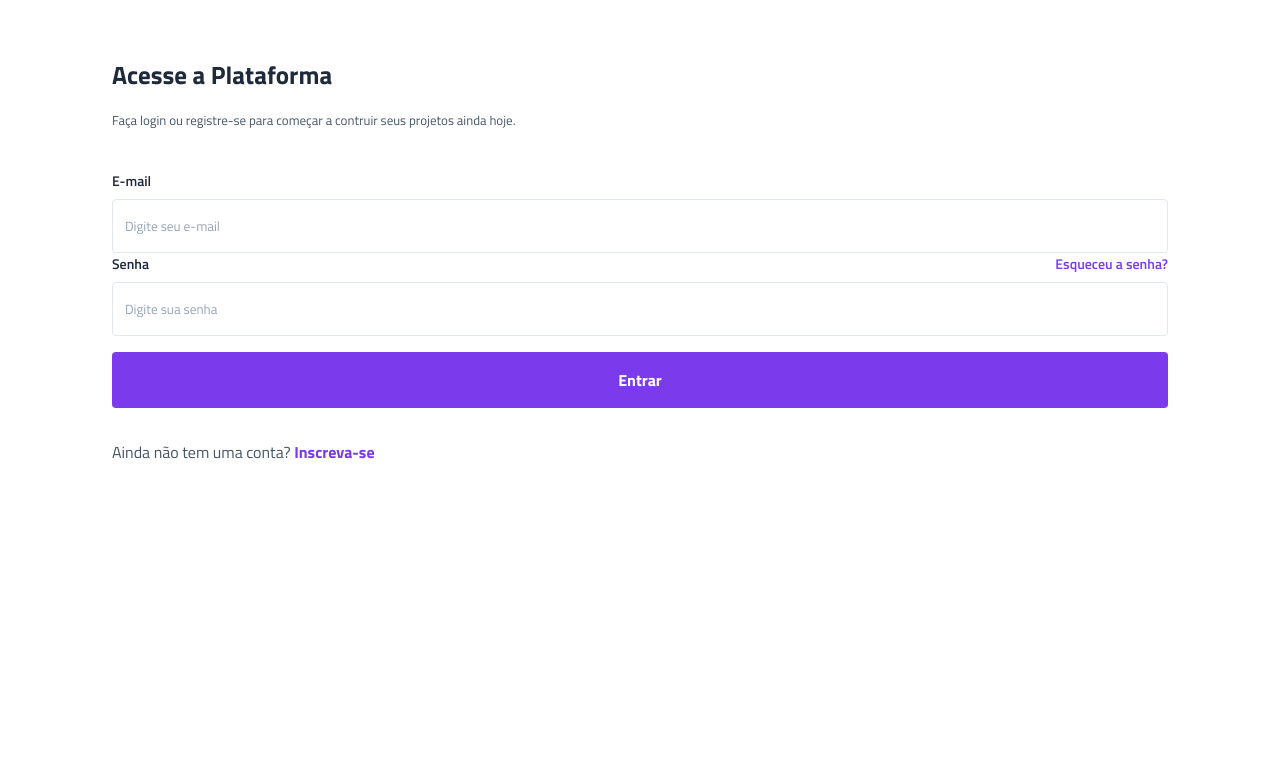
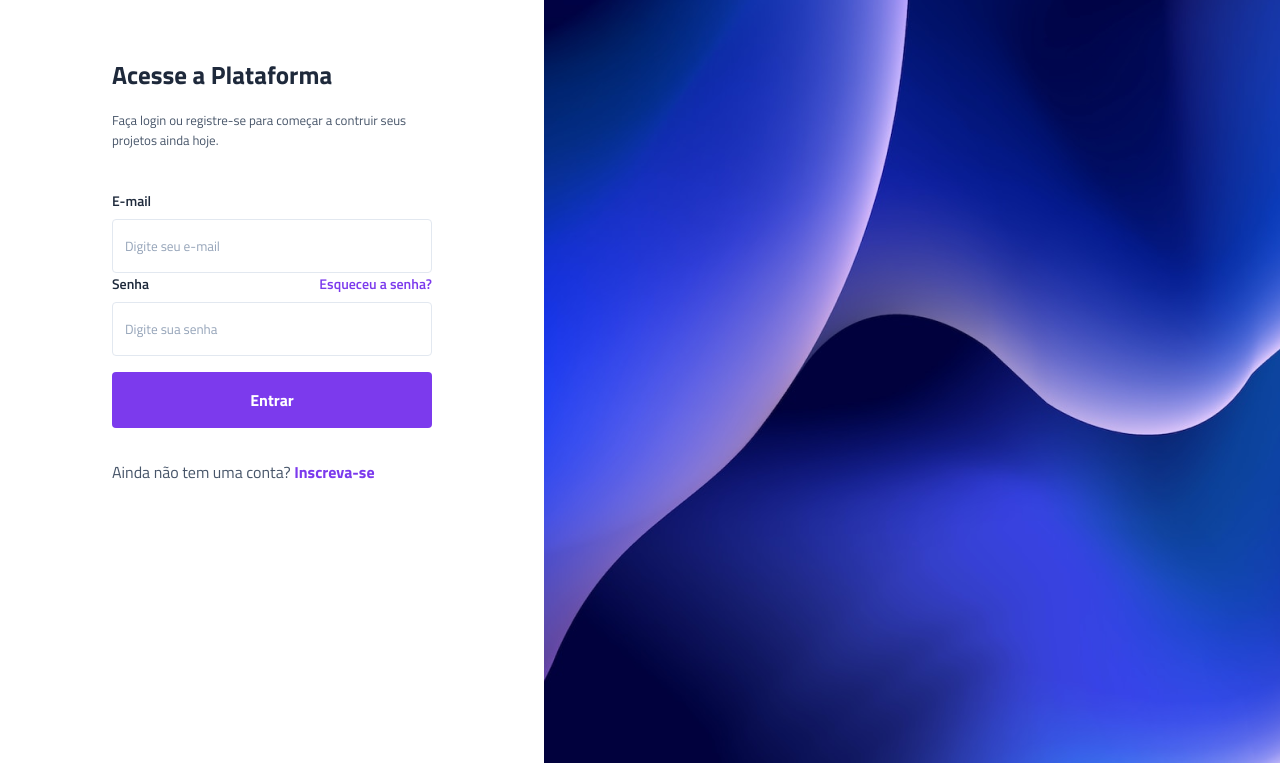
Before and after one commit to kessyaquerino/projeto_vertigo, a plain HTML site: page index.html in a window 1280 px wide. Shown: the part 137-906 px from the top of the page. Before the commit the page ends 800 px from the top, so only its background shows below. Drawn offline with Linux system fonts and the light colour scheme.

Commit message:
inserção do background desktop

```diff
--- a/index.html
+++ b/index.html
@@ -1,5 +1,6 @@
 <!DOCTYPE html>
 <html lang="pt-BR">
+
 <head>
     <meta charset="UTF-8">
     <meta http-equiv="X-UA-Compatible" content="IE=edge">
@@ -10,7 +11,10 @@
     <meta name="viewport" content="width=device-width, initial-scale=1.0">
     <title>Vertigo</title>
 </head>
+
 <body>
+    <div class="conteudo">
+
         <header>
             <img src="./img/logo.svg" alt="logo">
         </header>
@@ -45,5 +49,10 @@
                 </p>
             </section>
         </main>
+    </div>
+    <div class="bg-desktop">
+        <img src="./img/Rectangle 1.png" alt="background desktop">
+    </div>
 </body>
+
 </html>
--- a/style.css
+++ b/style.css
@@ -113,7 +113,16 @@ main{
     font-size: 1rem;
 }
 
+.bg-desktop{
+    display: none;
+}
+
 @media(min-width: 1000px) {
+
+    body{
+        display: flex;
+    }
+
     header{
         background: none;
         justify-content: flex-start;
@@ -127,4 +136,13 @@ main{
     main{
         padding-inline: 7rem;
     }
+
+    .conteudo{
+        width: 100%;
+    }
+
+    .bg-desktop{
+        display: block;
+        width: 100%;
+    }
 }
```
Lines whose indentation alone changed are shown as unchanged.
